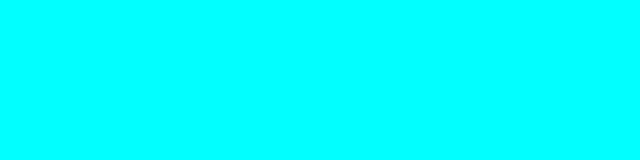
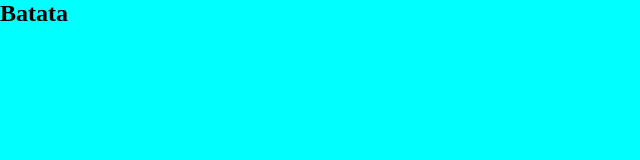
Before and after one commit to hassankhalil33/linkedin-clone-full, a React (Create React App) app in the folder frontend/: page / in a window 1280 px wide. Shown: the top 160 px of the page, without its empty margins (0-640 px from the left). Built offline with nearby package versions, Linux system fonts and the light colour scheme.

Commit message:
Frontend <> Created Login Form Component

```diff
--- a/frontend/src/App.jsx
+++ b/frontend/src/App.jsx
@@ -1,5 +1,6 @@
 import React from "react";
 import { BrowserRouter as Router, Routes, Route } from "react-router-dom";
+import LoginForm from "./components/LoginForm";
 
 function App() {
   return (
@@ -9,7 +10,7 @@ function App() {
           path="/"
           element={
             <section className="login-section">
-
+              <LoginForm />
             </section>
           }
         />
--- /dev/null
+++ b/frontend/src/components/LoginForm.jsx
@@ -0,0 +1,9 @@
+import React from "react";
+
+function LoginForm() {
+  return (
+    <h1>Batata</h1>
+  )
+}
+
+export default LoginForm;
```
